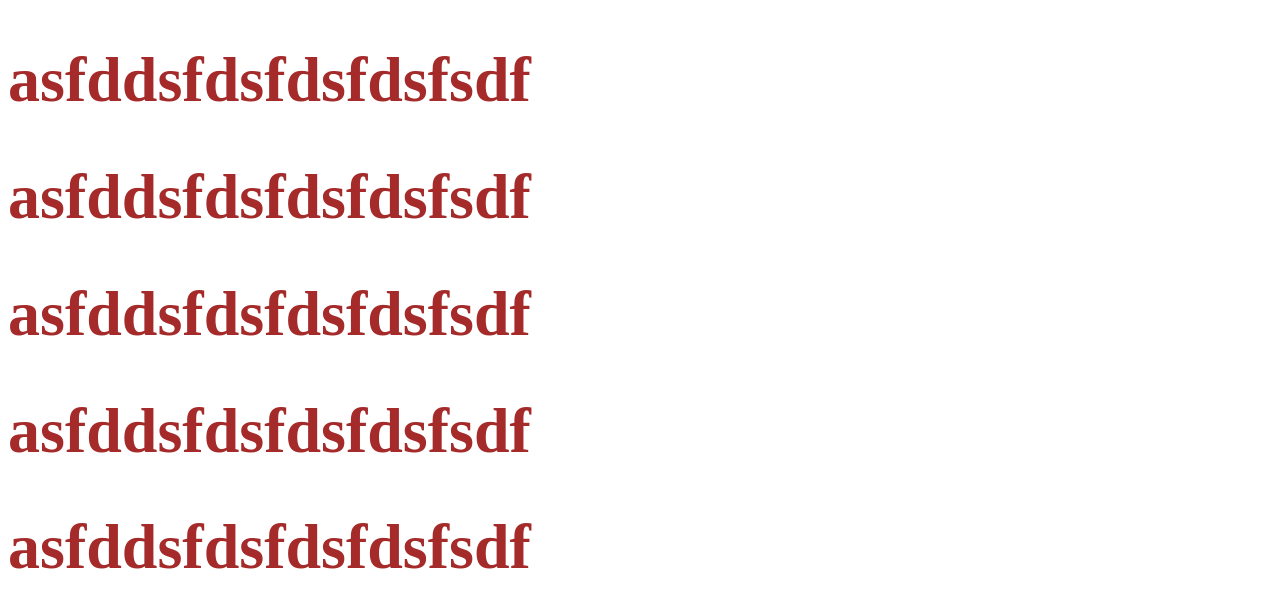
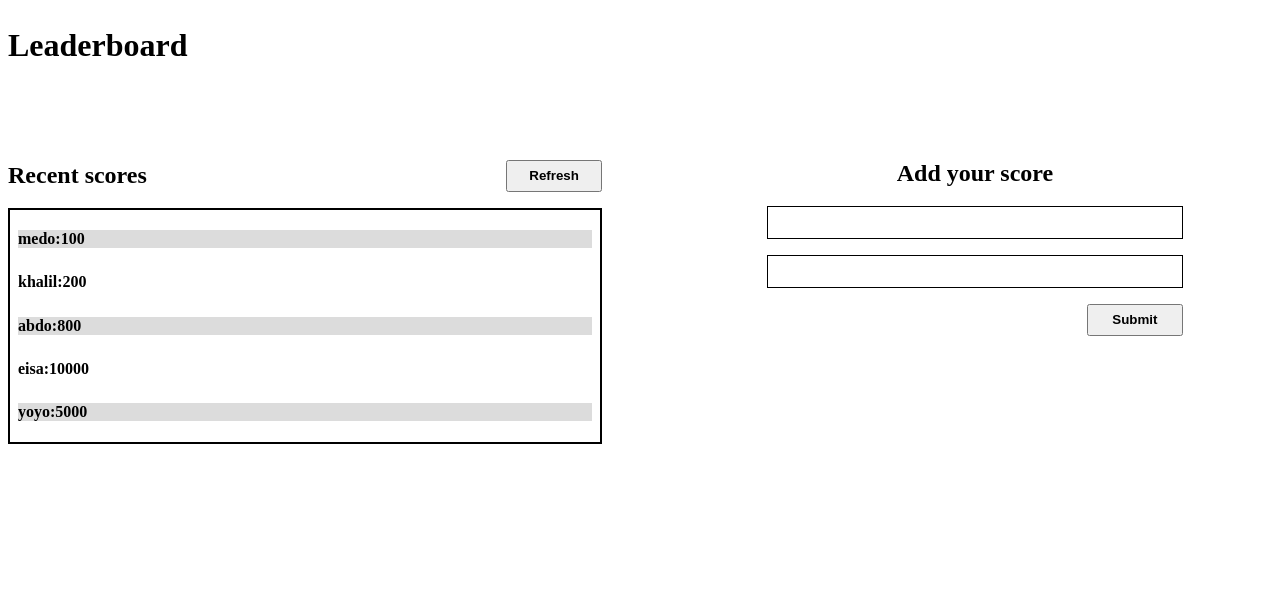
Before and after one commit to MohamedRoshdy2021/leader-board, a website built with webpack: page src/index.html in a window 1280 px wide. Built offline with nearby package versions, Linux system fonts and the light colour scheme.

Commit message:
Added the layout and basic styling to the project

```diff
--- a/src/index.html
+++ b/src/index.html
@@ -6,16 +6,31 @@
     <title>lwsdfdsfsdfsdfdsf</title>
 </head>
 <body>
-    <div>
-        <h1>asfddsfdsfdsfdsfsdf</h1>
-                <h1>asfddsfdsfdsfdsfsdf</h1>
-
-                        <h1>asfddsfdsfdsfdsfsdf</h1>
-
-                                <h1>asfddsfdsfdsfdsfsdf</h1>
-
-                                        <h1>asfddsfdsfdsfdsfsdf</h1>
-
+    <nav>
+        <h1>Leaderboard</h1>
+    </nav>
+    <section>
+    <div class="Recent">
+        <div>
+            <h2 id="h2">Recent scores</h2>
+            <button>Refresh</button>
+        </div>
+        <ul>
+            <li class="gray">medo:100</li>
+            <li>khalil:200</li>
+            <li class="gray">abdo:800</li>
+            <li>eisa:10000</li>
+            <li class="gray">yoyo:5000</li>
+        </ul>
     </div>
+    <div class="add-score">
+        <h2>Add your score</h2>
+        <div>
+        <input type="text" name="name" id="name">
+        <input type="text" name="score" id="score">
+        <button type="submit">Submit</button>
+        </div>
+    </div>
+    </section>
     </body>
 </html>
--- a/src/style.css
+++ b/src/style.css
@@ -1,8 +1,82 @@
 * {
-    color: blue;
+    font-weight: 700;
+}
+
+h1 {
     font-size: 2rem;
 }
 
-h1 {
-    color: brown;
+section {
+    display: flex;
+    justify-content: space-between;
+    margin-top: 6rem;
+    gap: 6%;
+    align-items: start;
 }
+
+.Recent {
+    display: flex;
+    flex-direction: column;
+    width: 47%;
+}
+
+.Recent div {
+    display: flex;
+    justify-content: space-between;
+    align-items: center;
+}
+
+.Recent h2 {
+    margin: 0;
+}
+
+.Recent button {
+    height: 2rem;
+    width: 6rem;
+}
+
+
+ul {
+    border: 2px solid black;
+    list-style: none;
+    min-height: 200px;
+    display: flex;
+    flex-direction: column;
+    justify-content: space-around;
+    gap: 1rem;
+    padding: 1rem 0.5rem;
+}
+
+.gray {
+    background-color: gainsboro;
+}
+
+.add-score {
+    display: flex;
+    flex-direction: column;
+    width: 47%;
+    gap: 1.2rem;
+    align-items: center;
+}
+
+.add-score h2 {
+    margin: 0;
+}
+
+.add-score div {
+    width: 70%;
+    display: flex;
+    flex-direction: column;
+    gap: 1rem;
+}
+
+.add-score input {
+    padding: 0.5rem 0;
+    border: 1px solid black;
+}
+
+.add-score div button {
+    width: 6rem;
+    align-self: flex-end;
+    min-height: 2rem;
+}
```
Also changed, not shown: MIT.md (added, +7 -0 lines), README.md, dist/index.html.
